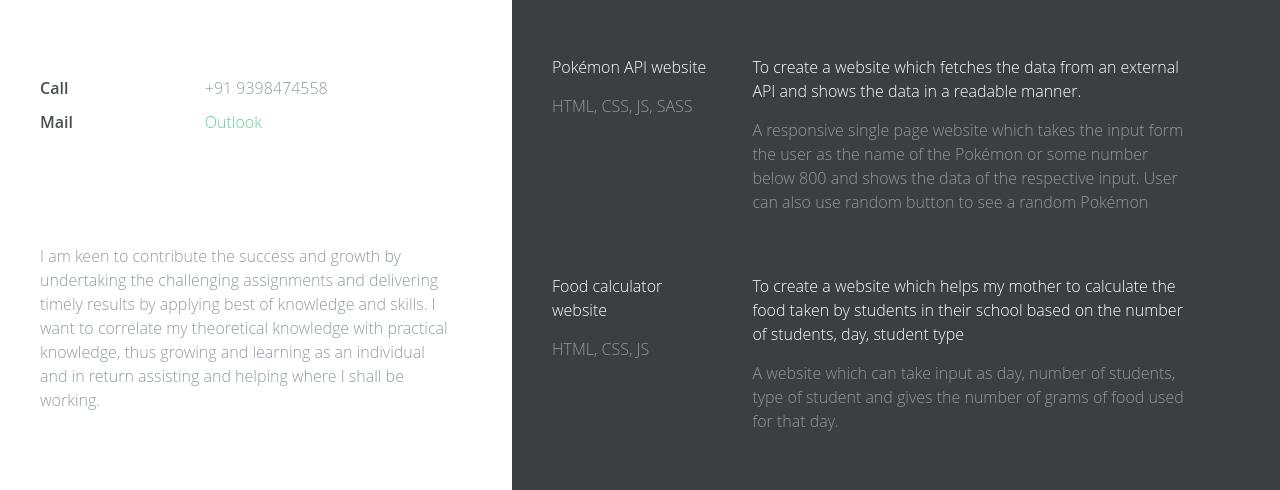
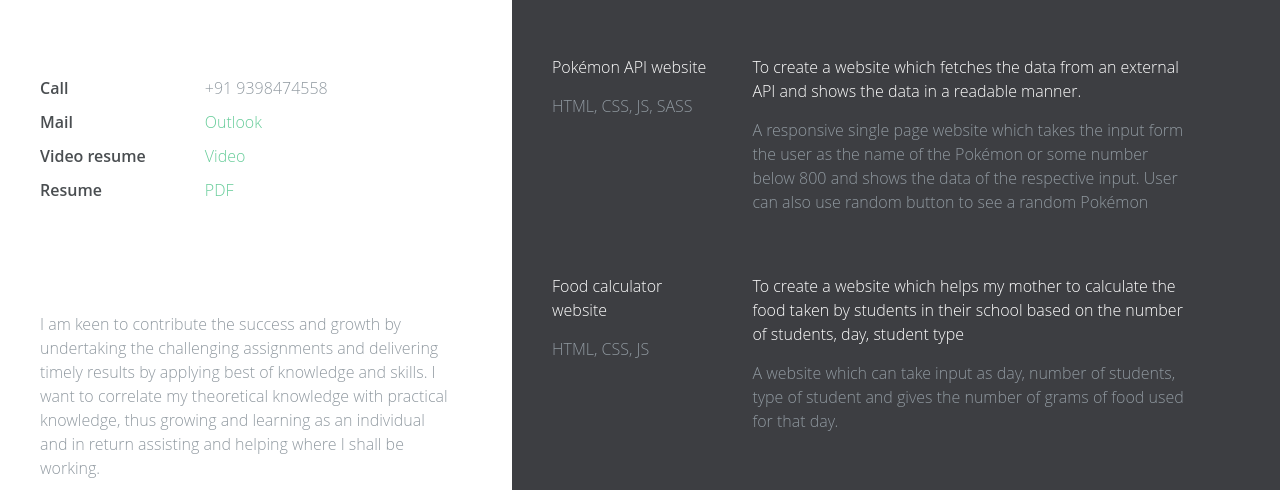
Before and after one commit to Thunderbolt2-o/resume, a plain HTML site: page index.html in a window 1280 px wide. Shown: the part 244-734 px from the top of the page. Drawn offline with nearby package versions, Linux system fonts and the light colour scheme.

Commit message:
Update index.html

```diff
--- a/index.html
+++ b/index.html
@@ -55,10 +55,14 @@
        <ul class="list-titles">
        <li>Call</li>
        <li>Mail</li>
+       <li>Video resume</li>
+       <li>Resume</li>
        </ul>
         <ul class="list-content ">
          <li>+91 9398474558</li>
-         <li><a href="mailto:ch.en.u4ece19035@ch.students.amrita.edu">Outlook</a></li>
+         <li><a href="mailto:saivenkey27@gmail.com">Outlook</a></li>
+         <li><a href="https://youtu.be/jIAieciEqE0">Video</a></li>
+         <li><a href="https://drive.google.com/file/d/1SsRlmrlcRrBxVqKz63ychJCdONKDiPjL/view?usp=sharing">PDF</a></li>
         </ul>
       </div>
       <div class="contact-presentation">
```
